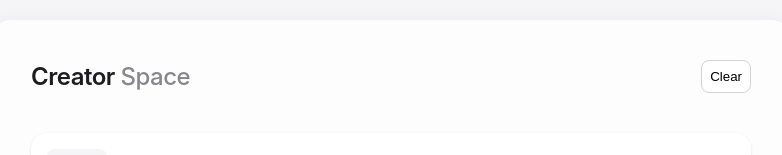
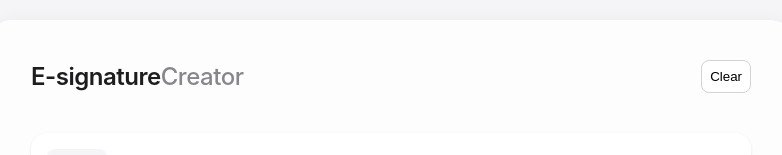
Before and after one commit to gabeperez/email-signature, a plain HTML site: page index.html in a window 1280 px wide. Shown: the part 157-312 px from the top of the page, without its empty margins (249-1031 px from the left). Drawn offline with Linux system fonts and the light colour scheme.

Commit message:
Updated title

```diff
--- a/index.html
+++ b/index.html
@@ -585,7 +585,7 @@
 <body>
     <div class="container">
         <div class="header">
-            <div class="logo">Creator <span>Space</span></div>
+            <div class="logo">E-signature<span>Creator</span></div>
             <div class="header-buttons">
                 <button class="delete-btn">Clear</button>
             </div>
```
